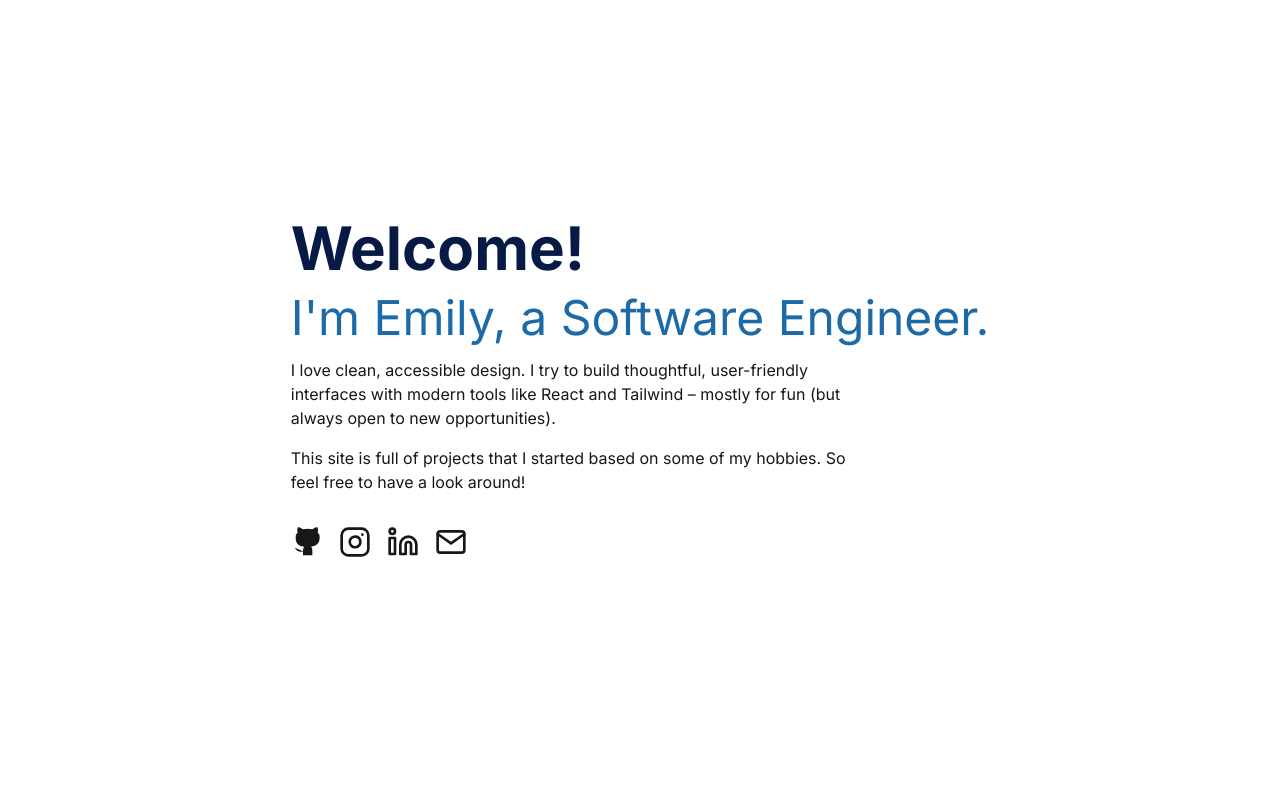
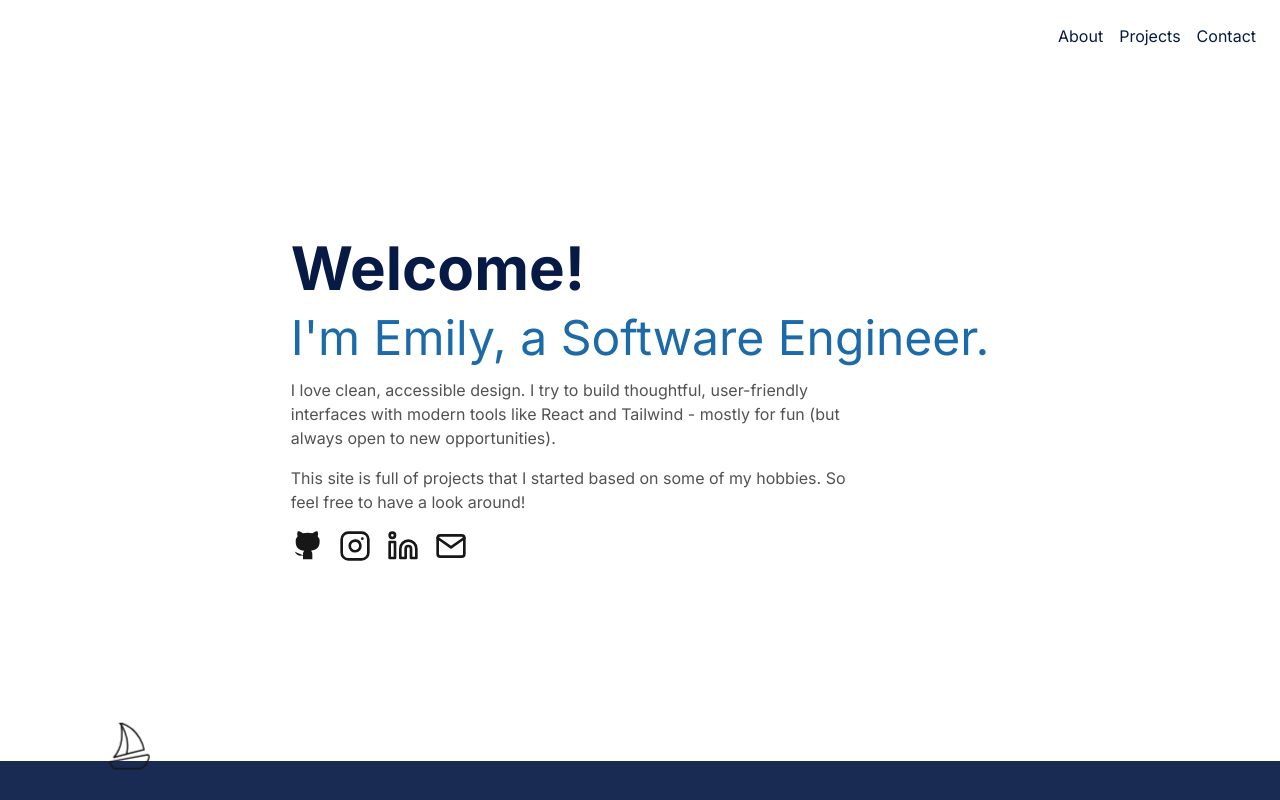
Before and after one commit to emwaide/mysite, a Next.js app: page / in a window 1280 px wide. Built offline with nearby package versions, Linux system fonts and the light colour scheme.

Commit message:
Added sailing boat

```diff
--- a/src/components/About.tsx
+++ b/src/components/About.tsx
@@ -3,12 +3,14 @@ import Icon from '@/components/icons/Icon';
 import Photos from '@/components/Photos';
 
 const About: React.FC = () => (
-  <section className="min-h-screen snap-start flex items-center px-6">
+  <section id="about" className="min-h-screen snap-start flex items-center px-6">
     <div className="max-w-5xl mx-auto w-full space-y-12">
       <div className="grid grid-cols-1 md:grid-cols-5 gap-12 items-start">
         <div className="md:col-span-3 text-base text-gray-700 space-y-6">
           <div>
-            <h2 className="text-3xl font-bold border-b-2 border-gray-300 pb-2 w-fit">About Me</h2>
+            <h2 className="text-3xl text-primary font-bold border-b-2 border-gray-300 pb-2 w-fit">
+              About Me
+            </h2>
           </div>
           <p>
             Hello, my name is Emily! I&apos;m someone who finds joy in figuring things out— whether
--- /dev/null
+++ b/src/components/Boat.tsx
@@ -0,0 +1,12 @@
+import React from 'react';
+import Icon from '@/components/icons/Icon';
+
+const Boat: React.FC<SocialsProps> = () => {
+  return (
+    <div className="flex flex-wrap gap-4 py-6">
+      <Icon name={'Boat'} />
+    </div>
+  );
+};
+
+export default Boat;
--- a/src/components/Contact.tsx
+++ b/src/components/Contact.tsx
@@ -1,54 +1,21 @@
-// const skills: string[] = ['JavaScript (ES6+)', 'TypeScript', 'React', 'Node.js', 'WordPress'];
-
-// const Contact: React.FC = () => {
-//   return (
-//     <section id="contact" className="min-h-screen snap-start flex items-center px-6">
-//       <div className="max-w-5xl mx-auto w-full space-y-12">
-//         <h2 className="text-3xl font-bold border-b-2 border-gray-300 pb-2 w-fit">Say Hi!</h2>
-
-//         <div className="grid grid-cols-1 md:grid-cols-5 gap-12 items-start">
-//           <div className="md:col-span-5 text-base text-gray-700">
-//             <p className="mb-4">
-//               Hello, my name is Emily! I&apos;m someone who finds joy in figuring things out—
-//               whether that&apos;s solving a tricky coding problem, finding the best route on a long
-//               walk, or tweaking a process until it just works. I&apos;m curious by nature, quietly
-//               determined, and happiest when I&apos;m building something that feels thoughtful and
-//               useful. Outside of work, you&apos;ll usually find me sailing, singing in harmony, or
-//               getting distracted by a good view (usually with a camera in hand).
-//             </p>
-
-//             <p className="mb-2">
-//               Here are a few technologies I&apos;ve been working with recently:
-//             </p>
-
-//             <ul className="grid grid-cols-2 gap-x-4 gap-y-2 list-none pl-0 mt-4">
-//               {skills.map((skill, index) => (
-//                 <li key={index} className="relative pl-6 font-mono text-sm text-gray-600">
-//                   <span className="absolute left-0 text-teal-500">▹</span>
-//                   {skill}
-//                 </li>
-//               ))}
-//             </ul>
-//           </div>
-//         </div>
-//       </div>
-//     </section>
-//   );
-// };
-
-// export default Contact;
-
 import React from 'react';
+import Socials from '@/components/Socials';
 
 const Contact: React.FC = () => (
-  <section className="min-h-screen snap-start flex items-center px-6 bg-sand text-primary">
+  <section id="contact" className="min-h-screen snap-start flex items-center px-6">
     <div className="max-w-5xl mx-auto w-full space-y-12">
-      <h2 className="text-3xl font-bold border-b-2 border-primary pb-2 w-fit">Say Hi!</h2>
-      <p>
-        Let’s get in touch. You can usually find me sailing or singing, but I’m always happy to
-        chat.
-      </p>
+      <div className="max-w-5xl mx-auto w-full space-y-12">
+        <h2 className="text-3xl font-bold border-b-2 text-primary border-gray-300 pb-2 w-fit">
+          Say Hi!
+        </h2>
+        <p>
+          {' '}
+          I&apos;m always happy to chat, and always welcome new opportunities, so whether it&apos;s
+          about code, collaboration, or a shared love of any of my hobbies - Drop me a message!
+        </p>
+      </div>
     </div>
+    <Socials />
   </section>
 );
 
--- a/src/components/Hero.tsx
+++ b/src/components/Hero.tsx
@@ -1,42 +1,49 @@
 import React from 'react';
-import Socials from '@/components/Socials'; // Make sure this import matches your actual path
-
-const sites = [
-  {
-    name: 'GitHub',
-    url: 'https://github.com/emwaide',
-  },
-  {
-    name: 'Instagram',
-    url: 'https://www.instagram.com/emwaide',
-  },
-  {
-    name: 'Linkedin',
-    url: 'https://www.linkedin.com/in/emilywaide',
-  },
-  {
-    name: 'Email',
-    url: 'mailto:aoskngl;snga',
-  },
-];
+import Socials from '@/components/Socials';
+import Icon from '@/components/icons/Icon';
 
 const Hero: React.FC = () => (
-  <section className="min-h-screen snap-start flex flex-col items-center justify-center text-center px-6 space-y-4">
-    <div className="text-left">
-      <h1 className="text-5xl pb-2 md:text-6xl font-bold text-primary">Welcome!</h1>
-      <h2 className="text-4xl py-2 md:text-5xl text-accent leading-tight">
+  <section
+    id="home"
+    className="min-h-screen snap-start relative px-6 flex items-center justify-center"
+  >
+    <nav className="fixed top-0 right-0 p-6 space-x-4 z-50">
+      <a href="#about" className="text-primary hover:underline">
+        About
+      </a>
+      <a href="#projects" className="text-primary hover:underline">
+        Projects
+      </a>
+      <a href="#contact" className="text-primary hover:underline">
+        Contact
+      </a>
+    </nav>
+    <div className="flex flex-col text-left space-y-4 z-10">
+      <h1 className="text-5xl md:text-6xl text-primary font-bold">Welcome!</h1>
+      <h2 className="text-4xl md:text-5xl text-accent leading-tight">
         I&apos;m Emily, a Software Engineer.
       </h2>
-      <p className="text-200 py-2 max-w-xl">
+      <p className="text-neutral-600 mt-5 max-w-xl">
         I love clean, accessible design. I try to build thoughtful, user-friendly interfaces with
-        modern tools like React and Tailwind – mostly for fun (but always open to new
+        modern tools like React and Tailwind - mostly for fun (but always open to new
         opportunities).
       </p>
-      <p className="text-200 py-2 max-w-xl">
+      <p className="text-neutral-600 max-w-xl">
         This site is full of projects that I started based on some of my hobbies. So feel free to
         have a look around!
       </p>
-      <Socials sites={sites} />
+      <Socials />
+    </div>
+
+    {/* Waves & Boat */}
+    <div className="absolute bottom-0 left-0 w-full h-20 z-0 overflow-hidden">
+      <div className="absolute bottom-0 w-[200%] h-10 bg-primary opacity-80 animate-wave" />
+      <div className="absolute bottom-0 w-[200%] h-10 bg-primary opacity-60 animate-wave" />
+      <div className="absolute bottom-7 left-[-3rem] w-12 h-12 animate-sail z-10">
+        <div className="w-full h-full animate-bob">
+          <Icon name="Boat" />
+        </div>
+      </div>
     </div>
   </section>
 );
--- a/src/components/ProjectList.tsx
+++ b/src/components/ProjectList.tsx
@@ -2,11 +2,10 @@ import React from 'react';
 import { projects } from '@/data/projects';
 
 const ProjectList: React.FC = () => (
-  <section className="min-h-screen snap-start flex items-center px-6 bg-aqua text-white">
+  <section id="projects" className="min-h-screen snap-start flex items-center px-6">
     <div className="max-w-5xl mx-auto w-full space-y-12">
       <div className="max-w-5xl mx-auto w-full space-y-12">
         <h2 className="text-3xl font-bold border-b-2 border-gray-300 pb-2 w-fit">Projects</h2>
-
         <ul className="space-y-6">
           {projects.map(project => (
             <li
@@ -23,7 +22,7 @@ const ProjectList: React.FC = () => (
                 <p className="text-sm text-muted-foreground">{project.description}</p>
                 <ul className="flex flex-wrap gap-2 text-sm text-neutral-600">
                   {project.tags.map(tag => (
-                    <li key={tag} className="bg-neutral-200 px-2 py-0.5 rounded">
+                    <li key={tag} className="bg-rose text-white px-2 py-0.5 rounded">
                       {tag}
                     </li>
                   ))}
--- a/src/components/Socials.tsx
+++ b/src/components/Socials.tsx
@@ -1,28 +1,26 @@
 import React from 'react';
 import Icon from '@/components/icons/Icon';
 
-interface Site {
-  name: 'GitHub' | 'Linkedin' | 'Instagram' | 'Email';
-  url: string;
-}
+const Socials: React.FC<SocialsProps> = () => {
+  const socials = [
+    { name: 'GitHub', url: 'https://github.com/emwaide' },
+    { name: 'Instagram', url: 'https://www.instagram.com/emwaide' },
+    { name: 'Linkedin', url: 'https://www.linkedin.com/in/bchiang7' },
+    { name: 'Email', url: 'mailto:aosknglsnga' },
+  ];
 
-interface SocialsProps {
-  sites: Site[];
-}
-
-const Socials: React.FC<SocialsProps> = ({ sites }) => {
   return (
-    <div className="flex flex-wrap gap-4 py-6">
-      {sites.map(site => (
+    <div className="flex flex-wrap gap-4">
+      {socials.map(social => (
         <a
-          key={site.name}
-          href={site.url}
+          key={social.name}
+          href={social.url}
           target="_blank"
           rel="noopener noreferrer"
-          aria-label={`Visit ${site.name} profile`}
+          aria-label={`Visit ${social.name} profile`}
           className="group block w-8 h-8 text-muted-foreground hover:text-rose transition-colors"
         >
-          <Icon name={site.name} />
+          <Icon name={social.name} />
         </a>
       ))}
     </div>
--- a/src/components/icons/Icon.tsx
+++ b/src/components/icons/Icon.tsx
@@ -3,8 +3,9 @@ import IconLinkedin from '@/components/icons/IconLinkedin';
 import IconInstagram from '@/components/icons/IconInstagram';
 import IconGitHub from '@/components/icons/IconGitHub';
 import IconEmail from '@/components/icons/IconEmail';
+import IconBoat from '@/components/icons/IconBoat';
 
-type IconName = 'Linkedin' | 'Instagram' | 'GitHub' | 'Email';
+type IconName = 'Linkedin' | 'Instagram' | 'GitHub' | 'Email' | 'Boat';
 
 interface IconProps {
   name: IconName;
@@ -16,6 +17,7 @@ const Icon: React.FC<IconProps> = ({ name }) => {
     Instagram: <IconInstagram />,
     GitHub: <IconGitHub />,
     Email: <IconEmail />,
+    Boat: <IconBoat />,
   };
 
   return (
--- /dev/null
+++ b/src/components/icons/IconBoat.tsx
@@ -0,0 +1,19 @@
+import React from 'react';
+
+const IconBoat: React.FC = () => (
+  <svg
+    xmlns="http://www.w3.org/2000/svg"
+    viewBox="0 0 56 65"
+    fill="none"
+    stroke="currentColor"
+    strokeWidth="2"
+    className="w-full h-full"
+  >
+    <title>Boat</title>
+    <path d="M40,62H5.8c-1.3,0-5.9-7.1-5.9-8s1-1.4,1-1.4l50-9.4c1.3,0,2,0.9,2,2.4C53,47,48.3,62,40,62z" />
+    <path d="M23,42.2L4.7,47.1c0,0,15.3-13,10.6-43.6" />
+    <path d="M22.4,42.4L46,36.5c0,0-4.7-29.4-33-36.5C13,0,28.3,17.7,22.4,42.4z" />
+  </svg>
+);
+
+export default IconBoat;
--- a/src/components/icons/index.ts
+++ /dev/null
@@ -1,3 +0,0 @@
-export { default as IconLinkedin } from './IconLinkedin';
-export { default as IconInstagram } from './IconInstagram';
-export { default as IconGitHub } from './IconGitHub';
--- a/src/data/projects.ts
+++ b/src/data/projects.ts
@@ -2,13 +2,13 @@ export const projects = [
   {
     name: 'WeatherNow',
     description: 'A sleek weather app using OpenWeather API and Tailwind.',
-    link: 'https://weathernow.example.com',
+    link: '/weather',
     tags: ['React', 'API', 'Tailwind'],
   },
   {
     name: 'Markdown Notes',
     description: 'Lightweight markdown editor with autosave and preview.',
-    link: 'https://notes.example.com',
+    link: '/markdown',
     tags: ['Next.js', 'LocalStorage', 'MDX'],
   },
 ];
```
Also changed, not shown: tailwind.config.js (+19 -0 lines), public/images/Colour_Palette.png (added), 1 other file (tests, documents, lock files or other folders).
